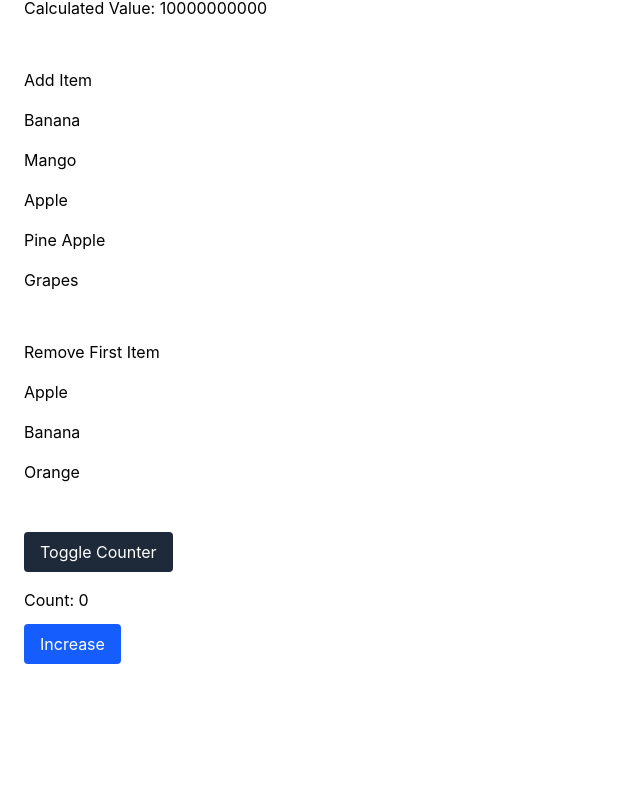
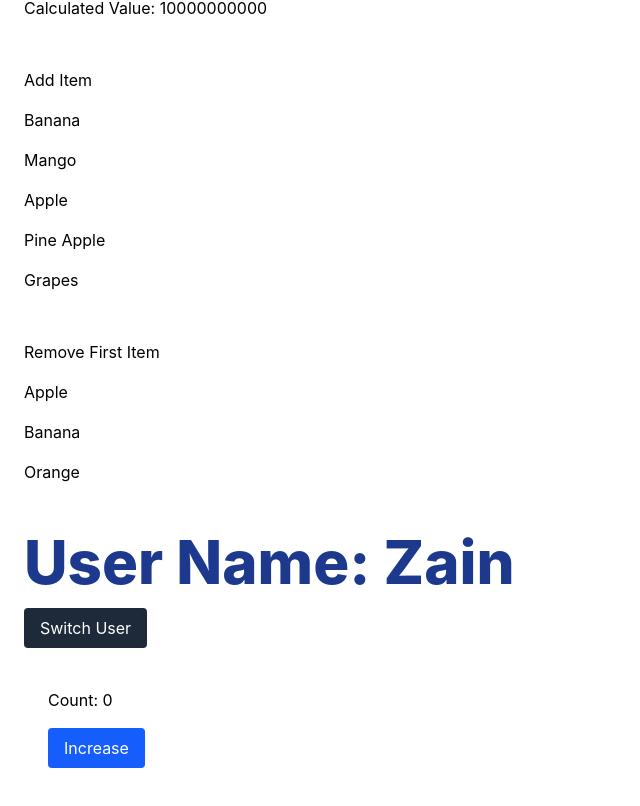
Before and after one commit to TheZainCode/react-advance-concepts, a React (Vite) app: page / in a window 1280 px wide. Shown: the part 1426-2232 px from the top of the page, without its empty margins (0-640 px from the left). Before the commit the page ends 2114 px from the top, so only its background shows below. Built offline with nearby package versions, Linux system fonts and the light colour scheme.

Commit message:
Use key to intentionally reset component state

```diff
--- a/src/components/StateRestDemo.jsx
+++ b/src/components/StateRestDemo.jsx
@@ -1,37 +1,21 @@
 import { useState } from "react";
-
-function Counter() {
-  const [count, setCount] = useState(0);
-
-  return (
-    <div className="space-y-3">
-      <p>Count: {count}</p>
-
-      <button
-        onClick={() => setCount((prev) => prev + 1)}
-        className="rounded bg-blue-600 px-4 py-2 text-white"
-      >
-        Increase
-      </button>
-    </div>
-  );
+function Counter(){
+    const [count, setCount]=useState(0);
+    return(
+        <div className="space-y-4 p-6">
+            <h1>Count: {count}</h1>
+            <button onClick={()=>setCount((prev)=>prev+1)} className="rounded bg-blue-600 text-white px-4 py-2">Increase</button>
+        </div>
+    );
+};
+function StateRestDemo(){
+    const [user, setUser]=useState("Zain");
+    return(
+        <div className="space-y-4 p-6">
+            <h1 className="text-blue-900 text-6xl font-extrabold">User Name: {user}</h1>
+            <button onClick={()=>setUser((prev)=>prev==="Zain" ? "Ali" : "Zain")} className="rounded bg-gray-800 text-white px-4 py-2">Switch User</button>
+            <Counter key={user} />
+        </div>
+    )
 }
-
-function StateResetDemo() {
-  const [show, setShow] = useState(true);
-
-  return (
-    <div className="space-y-4 p-6">
-      <button
-        onClick={() => setShow((prev) => !prev)}
-        className="rounded bg-gray-800 px-4 py-2 text-white"
-      >
-        Toggle Counter
-      </button>
-
-      {show && <Counter />}
-    </div>
-  );
-}
-
-export default StateResetDemo;
+export default StateRestDemo;
```
